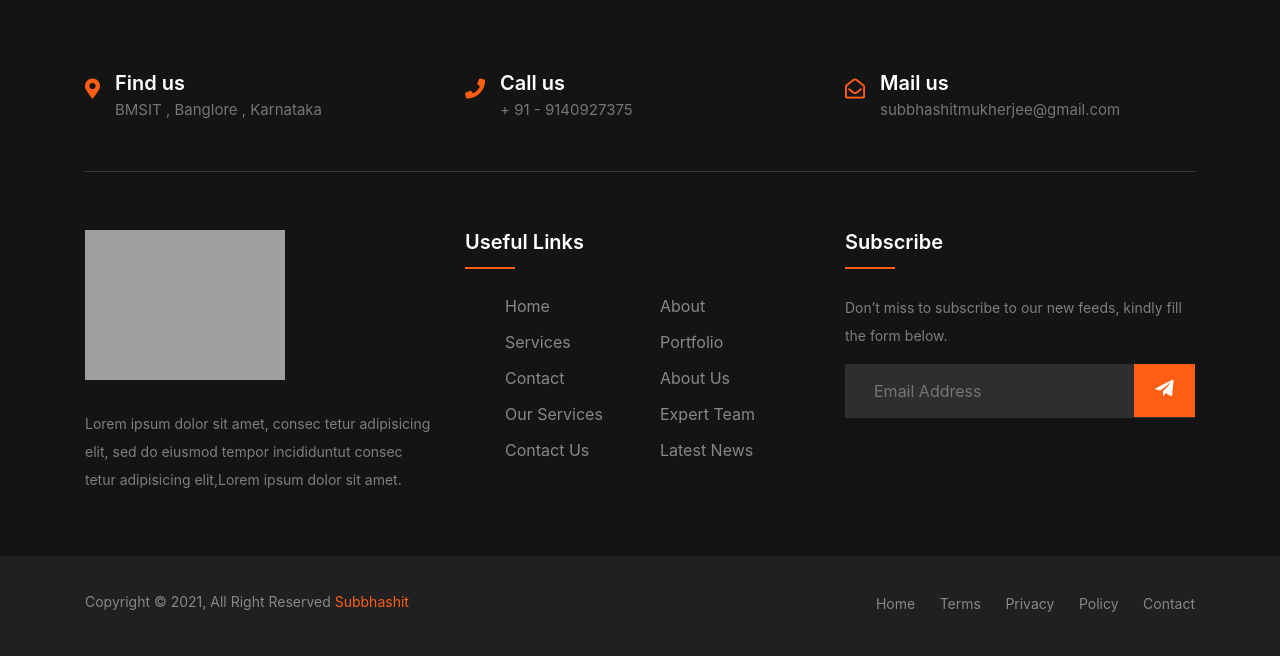
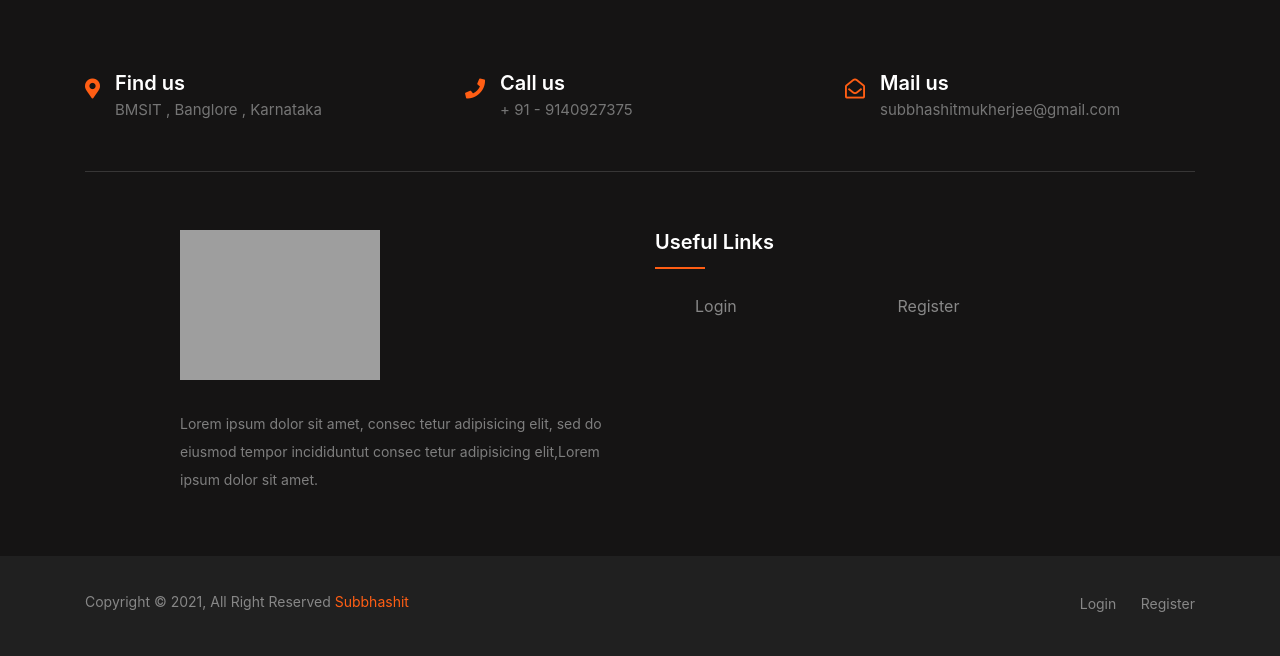
Before and after one commit to 23subbhashit/LikhaiPadhai, a Django app: page / in a window 1280 px wide. Shown: the part 1405-2061 px from the top of the page. Run offline with Django 3.2, Linux system fonts and the light colour scheme; some libraries are stand-ins or nearby versions; grey boxes are pictures that could not be loaded.

Commit message:
Content Update

```diff
--- a/dbms/templates/dbms/main.html
+++ b/dbms/templates/dbms/main.html
@@ -470,7 +470,7 @@
             </div>
             <div class="footer-content pt-5 pb-5">
                 <div class="row">
-                    <div class="col-xl-4 col-lg-4 mb-50">
+                    <div class="col-xl-5 col-lg-4 mb-50 offset-xl-1">
                         <div class="footer-widget">
                             <div class="footer-logo">
                                 <a href="index.html"><img src="https://bmsit.ac.in/public/assets/images/bmslogo.png" class="img-fluid" alt="logo"></a>
@@ -479,52 +479,99 @@
                                 <p>Lorem ipsum dolor sit amet, consec tetur adipisicing elit, sed do eiusmod tempor incididuntut consec tetur adipisicing
                                 elit,Lorem ipsum dolor sit amet.</p>
                             </div>
-                            {% comment %} <div class="footer-social-icon">
-                                <span>Follow us</span>
-                                <a href="#"><i class="fab fa-facebook-f facebook-bg"></i></a>
-                                <a href="#"><i class="fab fa-twitter twitter-bg"></i></a>
-                                <a href="#"><i class="fab fa-google-plus-g google-bg"></i></a>
-                            </div> {% endcomment %}
+
                         </div>
                     </div>
-                    <div class="col-xl-4 col-lg-4 col-md-6 mb-30">
+                    <div class="col-xl-5 col-lg-4 col-md-6 mb-30">
                         <div class="footer-widget">
                             <div class="footer-widget-heading">
                                 <h3>Useful Links</h3>
                             </div>
                             <ul>
-                                <li><a href="#">Home</a></li>
-                                <li><a href="#">about</a></li>
-                                <li><a href="#">services</a></li>
-                                <li><a href="#">portfolio</a></li>
-                                <li><a href="#">Contact</a></li>
-                                <li><a href="#">About us</a></li>
-                                <li><a href="#">Our Services</a></li>
-                                <li><a href="#">Expert Team</a></li>
-                                <li><a href="#">Contact us</a></li>
-                                <li><a href="#">Latest News</a></li>
+                                {% if user.is_authenticated %}
+    {% if user.is_staff %}
+      <li >
+        <a  href="{% url 'users' %}" >
+
+          Student
+          <span class="sr-only">(current)</span>
+        </a>
+      </li>
+
+    {% endif %}
+    {% endif %}
+    {% if user.is_authenticated %}
+      <li>
+        <a  href="{% url 'city' %}">
+          RegisterStudent</a>
+      </li>
+      <li>
+        <a href="{% url 'chatbot' %}" >
+
+          Chatbot
+          <span class="sr-only">(current)</span>
+        </a>
+      </li>
+    {% endif %}
+      {% if user.is_authenticated %}
+      <li>
+          <a " href="{% url 'cityform' %}">My account</a>
+
+      </li>
+      <li>
+          <a  href="{% url 'logout' %}?next={% url 'cityform' %}">Log out</a>
+
+      </li>
+      {% else %}
+      <li >
+          <a href="{% url 'login' %}">Login</a>
+      </li>
+      <li >
+          <a  href="{% url 'register' %}">Register</a>
+      </li>
+      {% endif %}
                             </ul>
                         </div>
                     </div>
-                    <div class="col-xl-4 col-lg-4 col-md-6 mb-50">
+
+                </div>
+            </div>
+        </div>
+         {% comment %} <div class="footer-content pt-5 pb-5">
+                <div class="row">
+                    <div class="col-xl-6 col-lg-3 offset-lg-3">
                         <div class="footer-widget">
-                            <div class="footer-widget-heading">
-                                <h3>Subscribe</h3>
-                            </div>
-                            <div class="footer-text mb-25">
-                                <p>Don’t miss to subscribe to our new feeds, kindly fill the form below.</p>
-                            </div>
-                            <div class="subscribe-form">
-                                <form action="#">
-                                    <input type="text" placeholder="Email Address">
-                                    <button><i class="fab fa-telegram-plane"></i></button>
-                                </form>
+
+                            <div class="footer-social-icon">
+                                <center><span>Follow Us</span></center>
+                                <center>
+                                <a class="fb-ic" href="https://www.facebook.com/subbhashit.mukherjee">
+            <i class="fab fa-facebook-f fa-lg white-text mr-md-5 mr-3 fa-2x"> </i>
+          </a>
+          <!-- Twitter -->
+          <a class="tw-ic" href="https://twitter.com/SMukhkherjee">
+            <i class="fab fa-twitter fa-lg white-text mr-md-5 mr-3 fa-2x"> </i>
+          </a>
+          <!-- Google +-->
+          <a class="gplus-ic" href="mailto:subbhashitmukherjee@gmail.com">
+            <i class="fab fa-google-plus-g fa-lg white-text mr-md-5 mr-3 fa-2x"> </i>
+          </a>
+          <!--Linkedin -->
+          <a class="li-ic" href="https://www.linkedin.com/in/subbhashit-mukherjee-71849a148/">
+            <i class="fab fa-linkedin-in fa-lg white-text mr-md-5 mr-3 fa-2x"> </i>
+          </a>
+          <!--Instagram-->
+          <a class="ins-ic" href="https://www.instagram.com/subbhashit_2001/">
+            <i class="fab fa-instagram fa-lg white-text mr-md-5 mr-3 fa-2x"> </i>
+          </a>
+          </center>
                             </div>
                         </div>
                     </div>
+
                 </div>
             </div>
-        </div>
+        </div> {% endcomment %}
         <div class="copyright-area">
             <div class="container">
                 <div class="row">
@@ -536,11 +583,51 @@
                     <div class="col-xl-6 col-lg-6 d-none d-lg-block text-right">
                         <div class="footer-menu">
                             <ul>
-                                <li><a href="#">Home</a></li>
-                                <li><a href="#">Terms</a></li>
-                                <li><a href="#">Privacy</a></li>
-                                <li><a href="#">Policy</a></li>
-                                <li><a href="#">Contact</a></li>
+                                {% if user.is_authenticated %}
+    {% if user.is_staff %}
+      <li >
+        <a  href="{% url 'users' %}" >
+
+          Student
+          <span class="sr-only">(current)</span>
+        </a>
+      </li>
+
+    {% endif %}
+    {% endif %}
+    {% if user.is_authenticated %}
+      <li>
+        <a  href="{% url 'city' %}">
+          RegisterStudent</a>
+      </li>
+      <li>
+        <a href="{% url 'chatbot' %}" >
+
+          Chatbot
+          <span class="sr-only">(current)</span>
+        </a>
+      </li>
+    {% endif %}
+      {% if user.is_authenticated %}
+      <li>
+          <a " href="{% url 'cityform' %}">My account</a>
+
+      </li>
+      <li>
+          <a  href="{% url 'logout' %}?next={% url 'cityform' %}">Log out</a>
+
+      </li>
+      {% else %}
+
+      <li >
+          <a href="{% url 'login' %}">Login</a>
+
+      </li>
+      <li >
+          <a href="{% url 'register' %}">Register</a>
+
+      </li>
+      {% endif %}
                             </ul>
                         </div>
                     </div>
```
Also changed, not shown: db.sqlite3.
